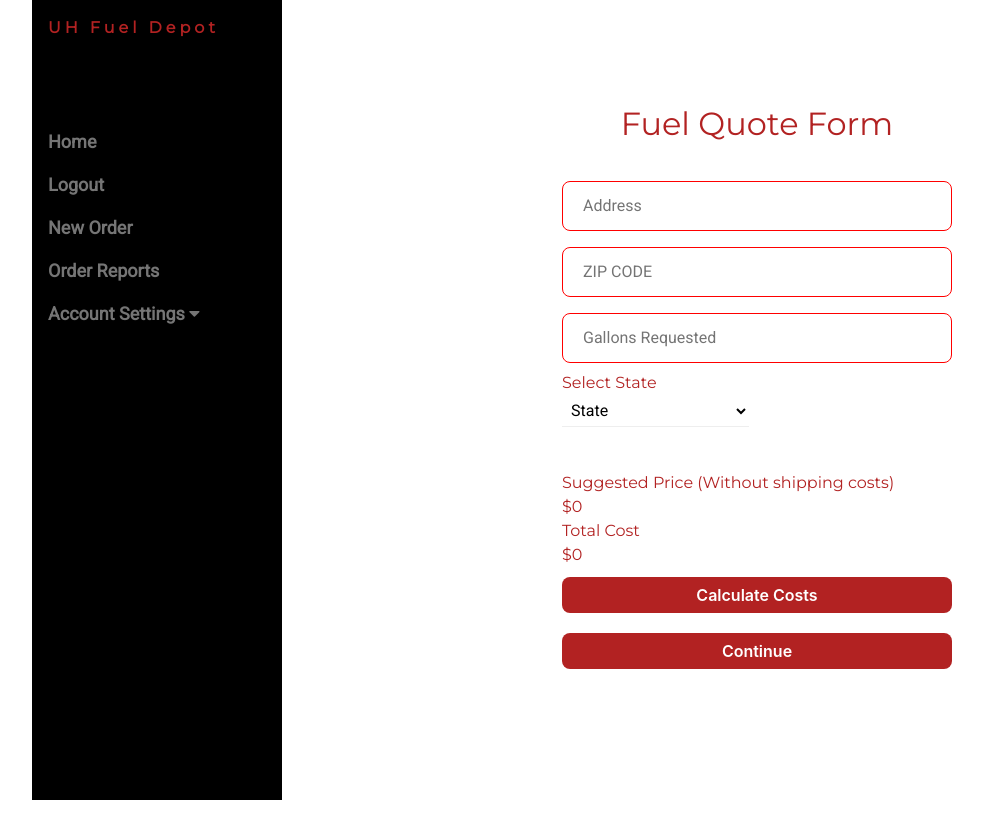
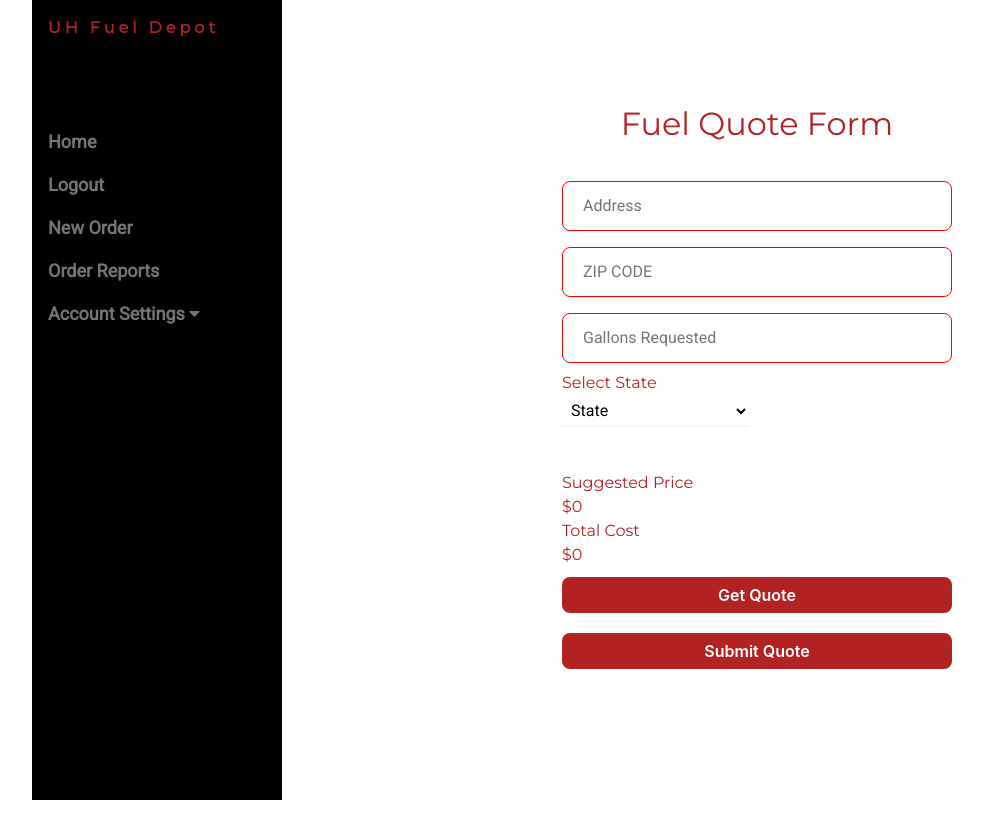
Before and after one commit to hite5/COSC_4353, a Flask app: page /NewOrder in a window 1280 px wide. Shown: the whole page, without its empty margins (8-991 px from the left). Run offline with Flask 2, Linux system fonts and the light colour scheme; a user stored in the database is signed in.

Commit message:
small fixes

```diff
--- a/application/templates/FuelQuoteForm.html
+++ b/application/templates/FuelQuoteForm.html
@@ -197,7 +197,7 @@
         {
           console.log("getting somewhere")
             if (data.error) {
-                $('#cost').text("$0 ERROR");
+                $('#cost').text("$0");
                 $('#totalcost').text("$0");
 
             }
@@ -230,15 +230,11 @@
           console.log("getting somewhere 2")
             if (data.success) {
 
-               $('#calculator').hide();
+
+                $('#calculator').hide();
                 $('#success').show();
                 $('#quoteID').text(data.quoteID);
 
-
-            }
-            else {
-                $('#cost').text("$0 ERROR");
-                $('#totalcost').text("$0");
 
             }
         }
@@ -360,15 +356,15 @@
                 </select>
             </div>
 
-            <H3><br>Suggested Price (Without shipping costs)<br></H3>
+            <H3><br>Suggested Price<br></H3>
             <H2 id = cost>$0</H2>
             <H3>Total Cost<br></H3>
             <H2 id = totalcost>$0</H2>
             <div>
-                <button type="submit" class="button">Calculate Costs</button>
+                <button type="submit" class="button">Get Quote</button>
             </div>
             <div>
-                <button type="reset" class="button">Continue</button>
+                <button type="reset" class="button">Submit Quote</button>
             </div>
 
 
--- a/application/views.py
+++ b/application/views.py
@@ -175,8 +175,10 @@ def SubmitQuoteForm():
                 database=database
         ) as connection:
             print(connection)
+            if dest is None:
+                print("is none")
             # doing something
-            if zipcode and gallons:
+            if zipcode and gallons and state != "text" and dest:
 
                 with connection.cursor(buffered=True) as cursor:
 
@@ -262,6 +264,9 @@ def CalcProcess():
     zipcode = request.form['zipcode']
     gallons = request.form['gallons']
     state = request.form['state']
+
+    if state == "text":
+        return jsonify({'error': 'Missing data!'})
 
     try:
         with connect(
```
